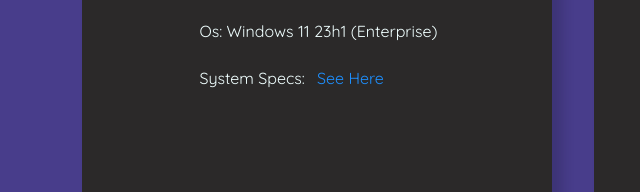
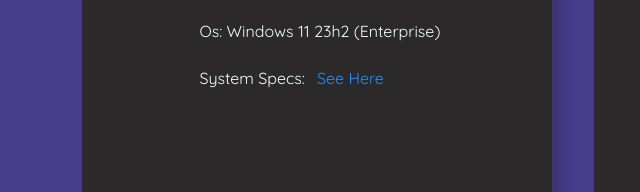
Before and after one commit to star08-web/my-site-legacy, a plain HTML site: page pages/devices.html in a window 1280 px wide. Shown: the part 376-568 px from the top of the page, 86-726 px from the left. Drawn offline with nearby package versions, Linux system fonts and the light colour scheme.

Commit message:
Update devices.html

```diff
--- a/pages/devices.html
+++ b/pages/devices.html
@@ -32,7 +32,7 @@
                 <img class="pc-laptop" src="./img/pc-laptop.png">
                 <a class="realname" href="#cherry">HP Envy x360 Convertible 13-ay0xxx</a>
                 <a class="codename">CodeName: Cherry</a>
-                <a class="OS">Os: Windows 11 23h1 (Enterprise)</a>
+                <a class="OS">Os: Windows 11 23h2 (Enterprise)</a>
                 <a class="specs">System Specs: <a class="specs-link link" href="https://support.hp.com/it-it/document/c06638985">See Here</a></a>
             </figure>
             <!-- space -->
```
